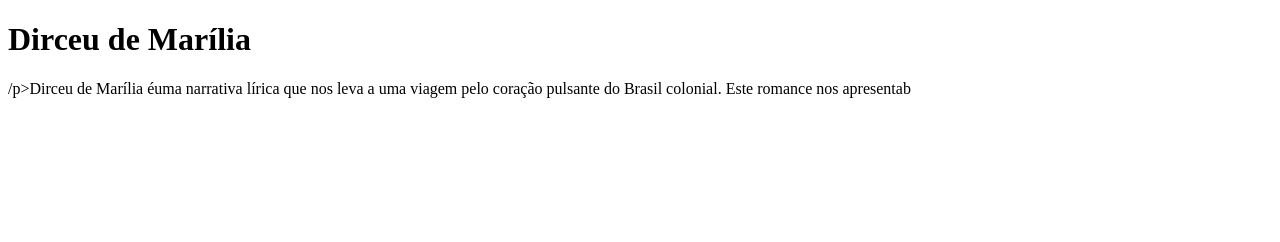
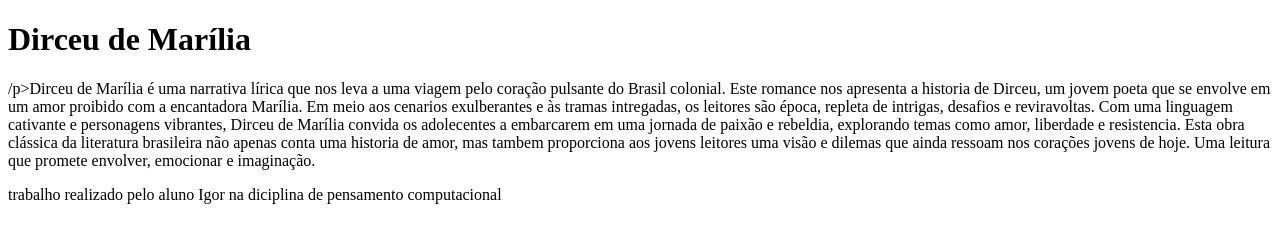
Before and after one commit to igorzinxtz/igor1ano, a plain HTML site: page index.html in a window 1280 px wide. Drawn offline with Linux system fonts and the light colour scheme.

Commit message:
Update index.html

```diff
--- a/index.html
+++ b/index.html
@@ -8,8 +8,12 @@
 <body>
 
 <header>  <h1> Dirceu de Marília</h1>  </header>
-<section> <p> /p>Dirceu de Marília éuma narrativa lírica que nos leva a uma viagem pelo coração pulsante do Brasil colonial. Este romance nos apresentab</section>
-<footer>    </footer>
+<section> <p> /p>Dirceu de Marília é uma narrativa lírica que nos leva a uma viagem pelo coração pulsante do Brasil colonial. Este romance nos apresenta a historia de Dirceu, um jovem poeta que se envolve
+em um amor proibido com a encantadora Marília. Em meio aos cenarios exulberantes e às tramas intregadas, os leitores são época, repleta de intrigas, desafios e reviravoltas. Com uma linguagem cativante e
+personagens vibrantes, Dirceu de Marília convida os adolecentes a embarcarem em uma jornada de paixão e rebeldia, explorando temas como amor, liberdade e resistencia. Esta obra clássica da literatura
+brasileira não apenas conta uma historia de amor, mas tambem proporciona aos jovens leitores uma visão e dilemas que ainda ressoam nos corações jovens de hoje. Uma leitura que promete envolver, emocionar e
+imaginação.</section>
+<footer> <p> trabalho realizado pelo aluno Igor na diciplina de pensamento computacional</p>    </footer>
 
 </body>
 </html>
```
